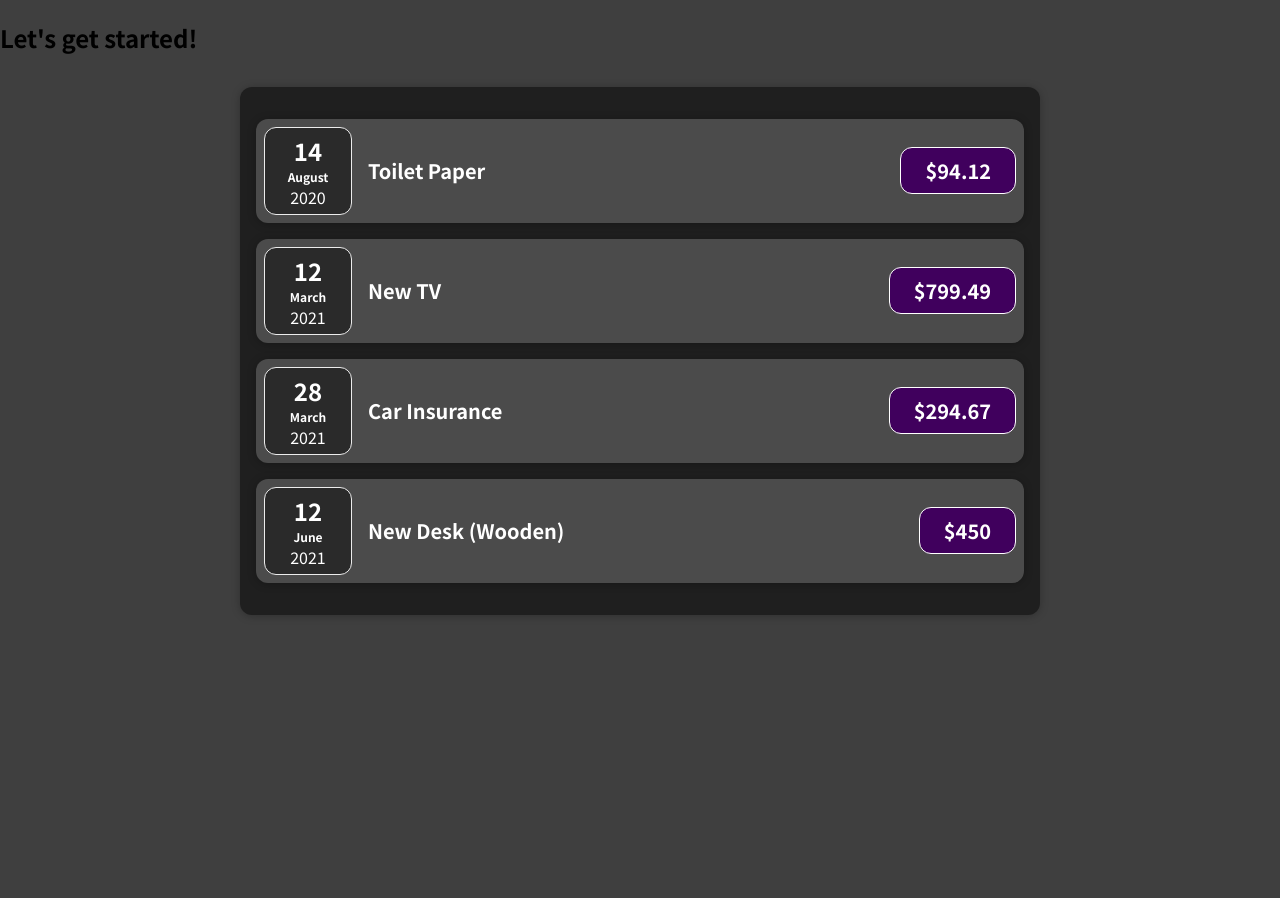
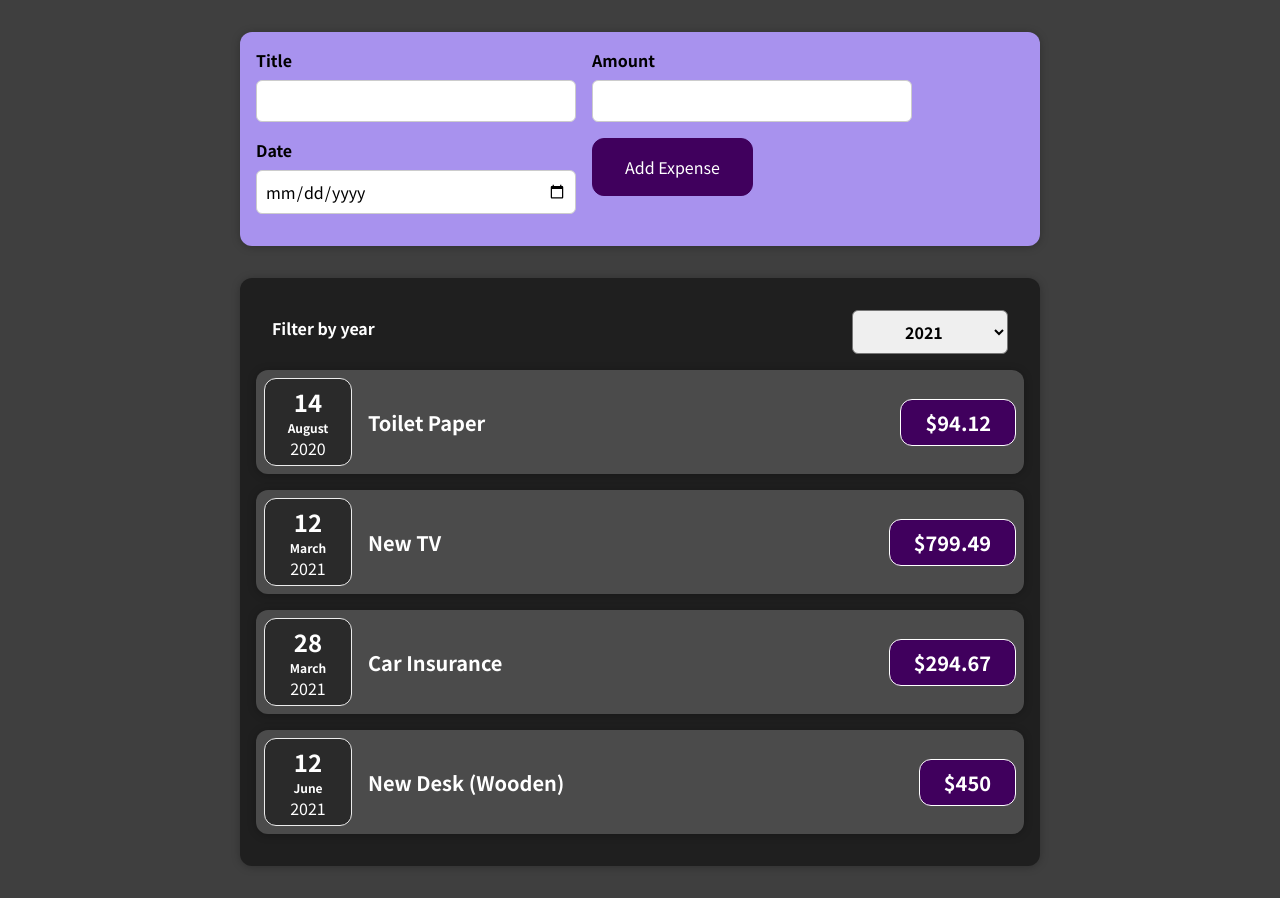
Before and after one commit to joshhavv/Expense-Tracker, a React (Create React App) app: page / in a window 1280 px wide. Before the commit the page ends 800 px from the top, so only its background shows below. Built offline with nearby package versions, Linux system fonts and the light colour scheme.

Commit message:
first commit

```diff
--- a/src/App.js
+++ b/src/App.js
@@ -1,5 +1,6 @@
 import React from "react"
 import Expenses from "./components/Expenses/Expenses"
+import NewExpense from "./components/NewExpense/NewExpense"
 
 const App = () => {
   const expenses = [
@@ -24,9 +25,14 @@ const App = () => {
     },
   ]
 
+  const addExpenseHandler = (expense) => {
+    console.log("In App.js")
+    console.log(expense)
+  }
+
   return (
     <div>
-      <h2>Let's get started!</h2>
+      <NewExpense onAddExpense={addExpenseHandler} />
       <Expenses items={expenses} />
     </div>
   )
--- a/src/components/Expenses/Expenses.js
+++ b/src/components/Expenses/Expenses.js
@@ -1,11 +1,19 @@
-import React from "react"
+import React, { useState } from "react"
 import ExpenseItem from "./ExpenseItem"
+import ExpensesFilter from "./ExpensesFilter"
 import Card from "../UI/Card"
 import "./Expenses.css"
 
 const Expenses = (props) => {
+  const [filteredYear, setFilteredYear] = useState("2021")
+
+  const filterChangeHandler = (selectedYear) => {
+    setFilteredYear(selectedYear)
+  }
+
   return (
     <Card className="expenses">
+      <ExpensesFilter selected={filteredYear} onChangeFilter={filterChangeHandler} />
       <ExpenseItem title={props.items[0].title} amount={props.items[0].amount} date={props.items[0].date} />
       <ExpenseItem title={props.items[1].title} amount={props.items[1].amount} date={props.items[1].date} />
       <ExpenseItem title={props.items[2].title} amount={props.items[2].amount} date={props.items[2].date} />
```
